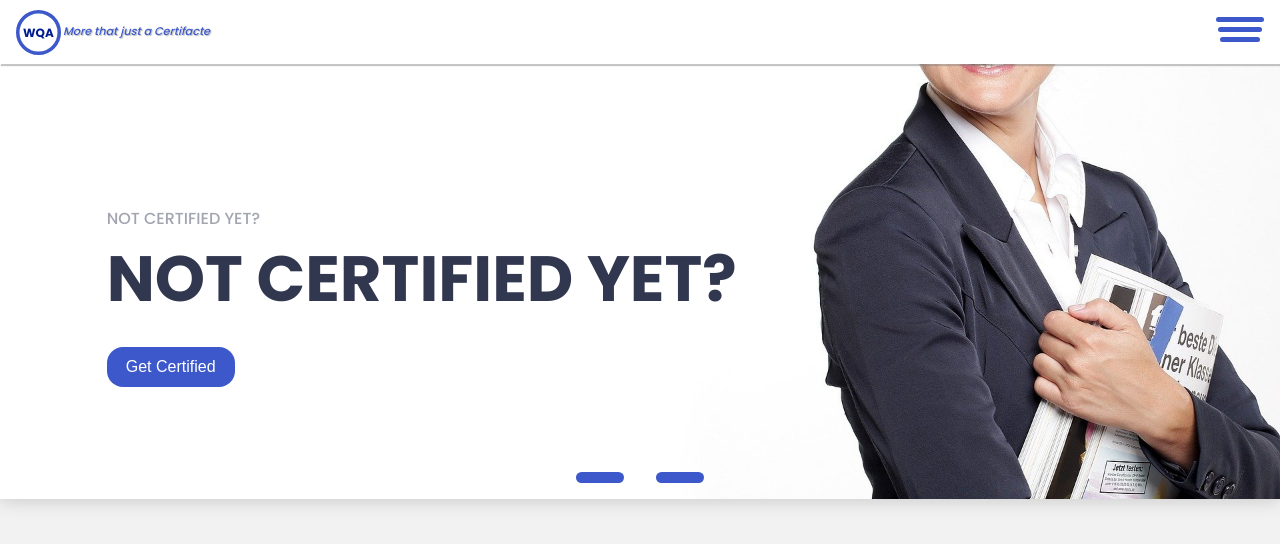
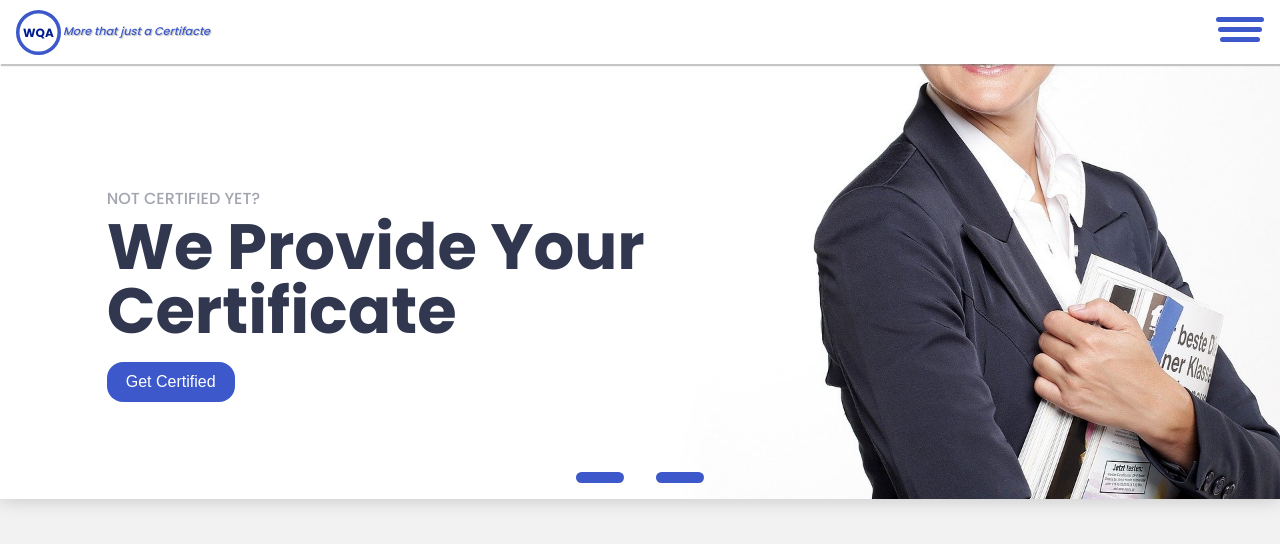
Before and after one commit to codenicer/codenicer.github.io, a Next.js app: page / in a window 1280 px wide. Shown: the top 544 px of the page. Built offline with nearby package versions, Linux system fonts and the light colour scheme.

Commit message:
update on carousel

```diff
--- a/components/carousel.js
+++ b/components/carousel.js
@@ -19,7 +19,7 @@ export default function Navbar() {
                     {content.subHeadline}
                   </h3>
                   <h1 className={styles.hero_cont__headline}>
-                    {content.subHeadline}
+                    {content.headline}
                   </h1>
                   {content.button ? (
                     <button className={styles.hero_cont__headline_cta}>
```
